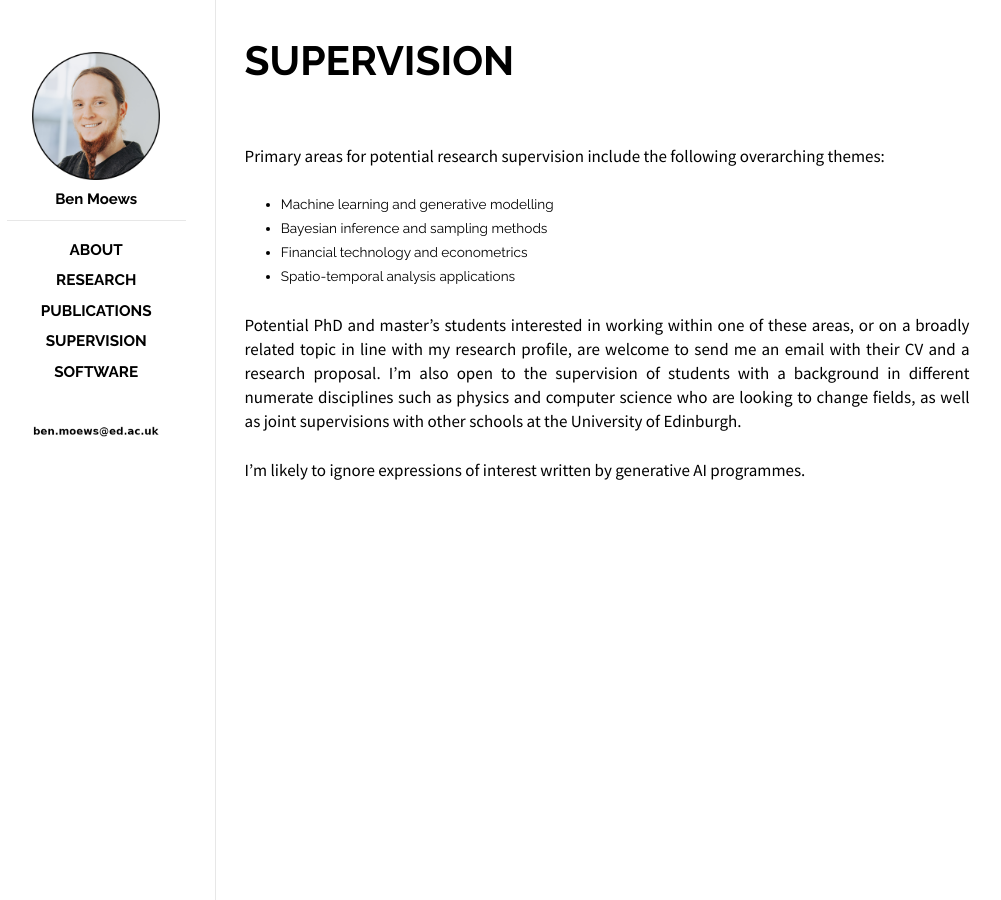
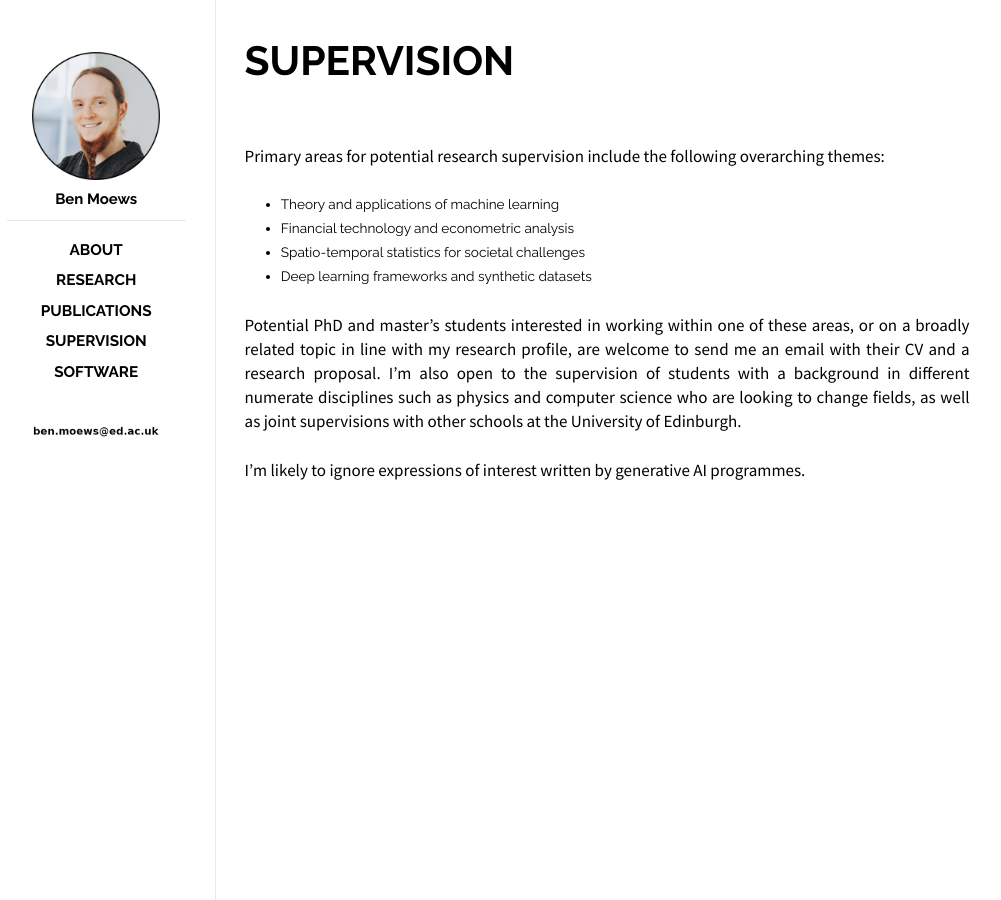
Before and after one commit to moews/moews.github.io, a Jekyll site: the page built from _posts/2017-03-25-supervision.md, in a window 1280 px wide. Shown: the whole page, without its empty margins (143-1144 px from the left). Built offline with Jekyll 4.4.1, drawn with Linux system fonts in a browser that asks for light colours.

Commit message:
Update 2017-03-25-supervision.md

```diff
--- a/_posts/2017-03-25-supervision.md
+++ b/_posts/2017-03-25-supervision.md
@@ -39,11 +39,17 @@ Primary areas for potential research supervision include the following overarchi
 * Cosmology and galaxy evolution
 -->
 
+<!--
 * Machine learning and generative modelling
 * Bayesian inference and sampling methods
 * Financial technology and econometrics
 * Spatio-temporal analysis applications
+-->
 
+* Theory and applications of machine learning
+* Financial technology and econometric analysis
+* Spatio-temporal statistics for societal challenges
+* Deep learning frameworks and synthetic datasets
 
 <div style="height:25px;font-size:1px;">&nbsp;</div>
 
```
